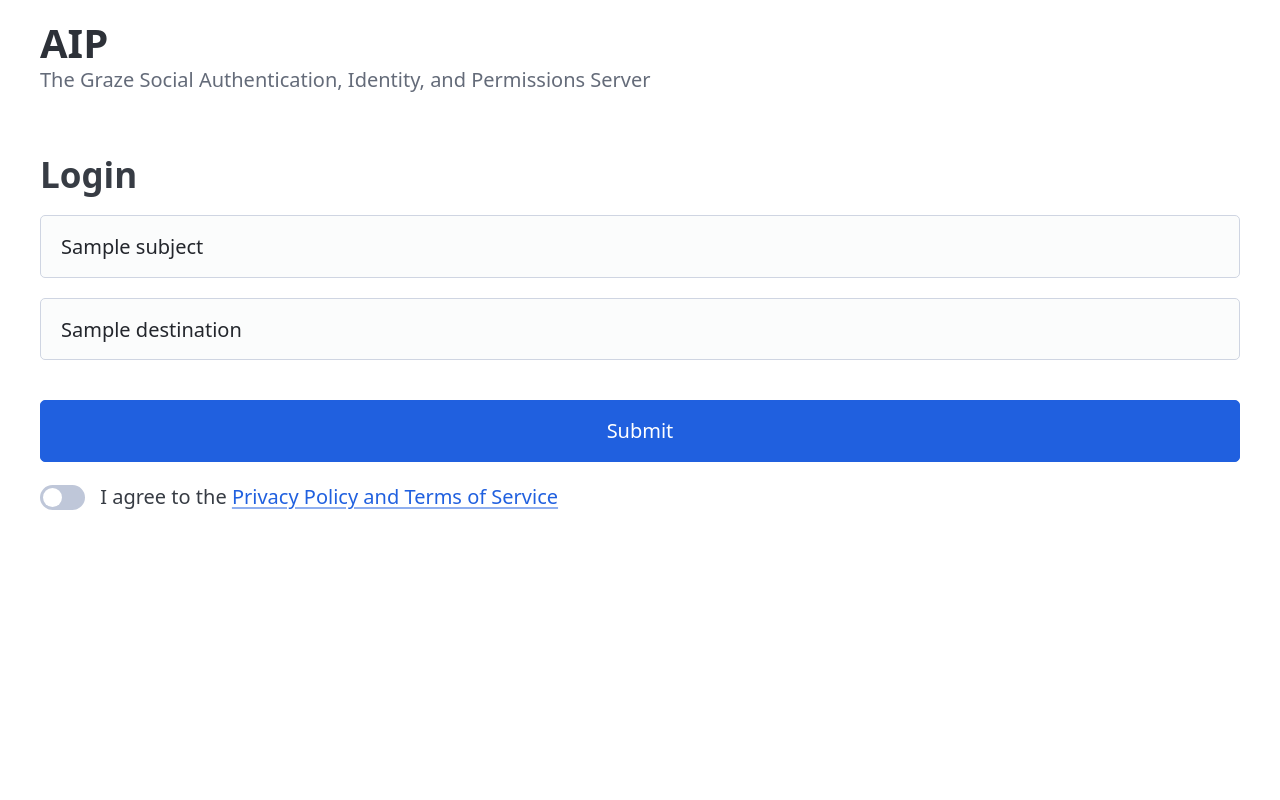
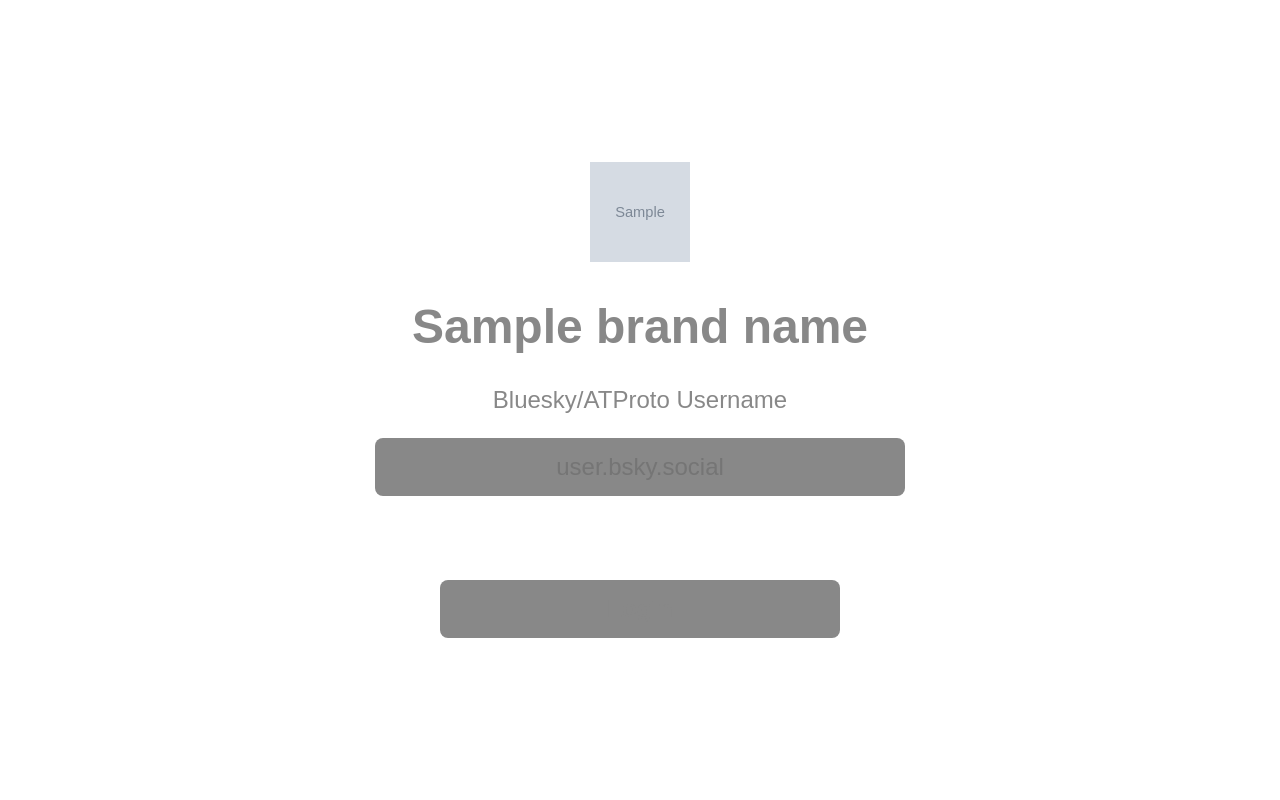
Before and after one commit to graze-social/aip, a Python web app: template templates/atproto_login.html in a window 1280 px wide. Run offline with Jinja, Linux system fonts and the light colour scheme; the template is opened without the code that fills it: most values are stand-ins (such as "Sample title", 1, 10 or a date in 2020); grey boxes marked "Sample" are stand-in pictures.

Commit message:
Updates to login page

```diff
--- a/docker-compose.yml
+++ b/docker-compose.yml
@@ -53,9 +53,14 @@
       VALKEY_URL: redis://valkey:6379/0
       DEBUG: "true"
       WORKER_ID: "dev1"
+      ACTIVE_SIGNING_KEYS: '["01JNEKAHBPFQYJX3RS7HH7W2RY"]'
+      JSON_WEB_KEYS: /app/signing_keys.json
     ports:
       - "8080:8080"
       - "5100:5100"
+    volumes:
+      - .:/app  # Mount local directory to container
+      - /app/.venv  # Preserve virtual environment
     # TODO: move to Tilt-based debugging
     # volumes:
     #   - .:/app
--- a/src/social/graze/aip/atproto/oauth.py
+++ b/src/social/graze/aip/atproto/oauth.py
@@ -28,7 +28,6 @@
 from social.graze.aip.model.handles import Handle, upsert_handle_stmt
 from social.graze.aip.model.oauth import OAuthRequest, OAuthSession
 from social.graze.aip.resolve.handle import resolve_subject
-
 
 def generate_pkce_verifier() -> Tuple[str, str]:
     pkce_token = secrets.token_urlsafe(80)
--- a/templates/atproto_login.html
+++ b/templates/atproto_login.html
@@ -1,31 +1,24 @@
 {% extends "base.html" %}
+
 {% block content %}
-<header>
-    <hgroup>
-        <h1>AIP</h1>
-        <p>The Graze Social Authentication, Identity, and Permissions Server</p>
-    </hgroup>
-</header>
-<main>
-    <section>
-        <h2>Login</h2>
-        <form method="post" action="/auth/atproto">
-          <fieldset>
-            <input type="text" name="subject" {% if subject %}value="{{ subject }}"{% else %}placeholder="@you.bsky.social" {% endif %} aria-label="Handle" {% if error_message %} aria-invalid="true" aria-describedby="subject-error"{% endif %}  required=required>
-            <input type="text" name="destination" {% if destination %}value="{{ destination }}"{% else %}placeholder="https://graze.social/auth/callback" {% endif %} aria-label="Handle" {% if error_message %} aria-invalid="true" aria-describedby="destination-error"{% endif %}  required=required>
-            {% if error_message %}
-            <small id="subject-error" class="pico-text-red-450">{{ error_message }}</small>
-            {% endif %}
-          </fieldset>
-          <button type="submit">Submit</button>
-            <fieldset>
-              <label for="terms">
-                <input type="checkbox" role="switch" id="terms" name="terms">
-                I agree to the
-                <a href="#" onclick="event.preventDefault()">Privacy Policy and Terms of Service</a>
-              </label>
-            </fieldset>
-          </form>
-    </section>
-</main>
+<div class="login-container">
+    {% if svg_logo %}
+        <div class="logo">
+            <img alt="Graze" src="{{ svg_logo|safe }}">
+        </div>
+    {% endif %}
+
+    {% if brand_name %}
+        <h1>{{ brand_name }}</h1>
+    {% endif %}
+
+    <p style="font-size: 1.5rem;">Bluesky/ATProto Username</p>
+    <form class="login-form" method="post" action="/auth/atproto">
+        <input type="text" name="subject" placeholder="user.bsky.social" required />
+        <input type="hidden" name="destination" value="{{ destination }}">
+        <br />
+        <br />
+        <button type="submit">Login</button>
+    </form>
+</div>
 {% endblock %}
--- a/templates/base.html
+++ b/templates/base.html
@@ -5,11 +5,82 @@
     <meta charset="utf-8" />
     <meta name="viewport" content="width=device-width, initial-scale=1" />
     <meta name="color-scheme" content="light dark" />
-    <title>Graze Social AIP</title>
+    <title>{% block title %}Graze Social AIP{% endblock %}</title>
     <meta name="description" content="Authentication, Identity, and Permissions Server" />
 
-    <link rel="stylesheet" href="/static/pico.classless.blue.css" />
-    <link rel="stylesheet" href="/static/pico.colors.min.css" />
+    <style>
+        :root {
+            --background-from: {{ background_from }};
+            --background-to: {{ background_to }};
+            --text-color: {{ text_color }};
+            --form-color: {{ form_color }};
+        }
+
+        body {
+            background: linear-gradient(to bottom, var(--background-from), var(--background-to));
+            color: var(--text-color);
+            display: flex;
+            justify-content: center;
+            align-items: center;
+            height: 100vh;
+            margin: 0;
+            font-family: Arial, sans-serif;
+        }
+
+        .login-container {
+            text-align: center;
+            padding: 3rem;
+            border-radius: 10px;
+            width: 100%;
+            max-width: 500px;
+        }
+
+        .logo img {
+            width: 100px;
+            height: 100px;
+        }
+
+        h1 {
+            font-size: 3rem;
+            font-weight: bold;
+        }
+
+        .login-form {
+            display: flex;
+            flex-direction: column;
+            gap: 1.5rem;
+            margin-top: 1rem;
+            align-items: center;  /* Ensures button and inputs are centered */
+        }
+
+        .login-form input {
+            font-size: 1.5rem;
+            background-color: var(--form-color);
+            padding: 15px;
+            border: none;
+            border-radius: 8px;
+            width: 100%;
+            text-align: center;
+        }
+
+        .login-form button {
+            font-size: 1.5rem;
+            background-color: var(--text-color);
+            color: var(--background-from);
+            border: none;
+            padding: 15px 30px;
+            border-radius: 8px;
+            cursor: pointer;
+            font-weight: bold;
+            width: 80%;  /* Ensures button has a width but remains centered */
+            text-align: center;
+        }
+
+        .login-form button:hover {
+            opacity: 0.9;
+        }
+    </style>
+
 </head>
 
 <body>
--- a/templates/index.html
+++ b/templates/index.html
@@ -3,7 +3,7 @@
 <header>
     <hgroup>
         <h1>AIP</h1>
-        <p>$$The Graze Social Authentication, Identity, and Permissions Server</p>
+        <p>The Graze Social Authentication, Identity, and Permissions Server</p>
     </hgroup>
 </header>
 <main>
--- a/templates/settings.html
+++ b/templates/settings.html
@@ -2,7 +2,7 @@
 {% block content %}
 <hgroup>
     <h1>AIP</h1>
-    <p>$$The Graze Social Authentication, Identity, and Permissions Server</p>
+    <p>The Graze Social Authentication, Identity, and Permissions Server</p>
 </hgroup>
 <section>
     <h1>Settings</h1>
```
Also changed, not shown: src/social/graze/aip/app/config.py (+9 -0 lines), src/social/graze/aip/app/handlers/oauth.py (+16 -4 lines).
